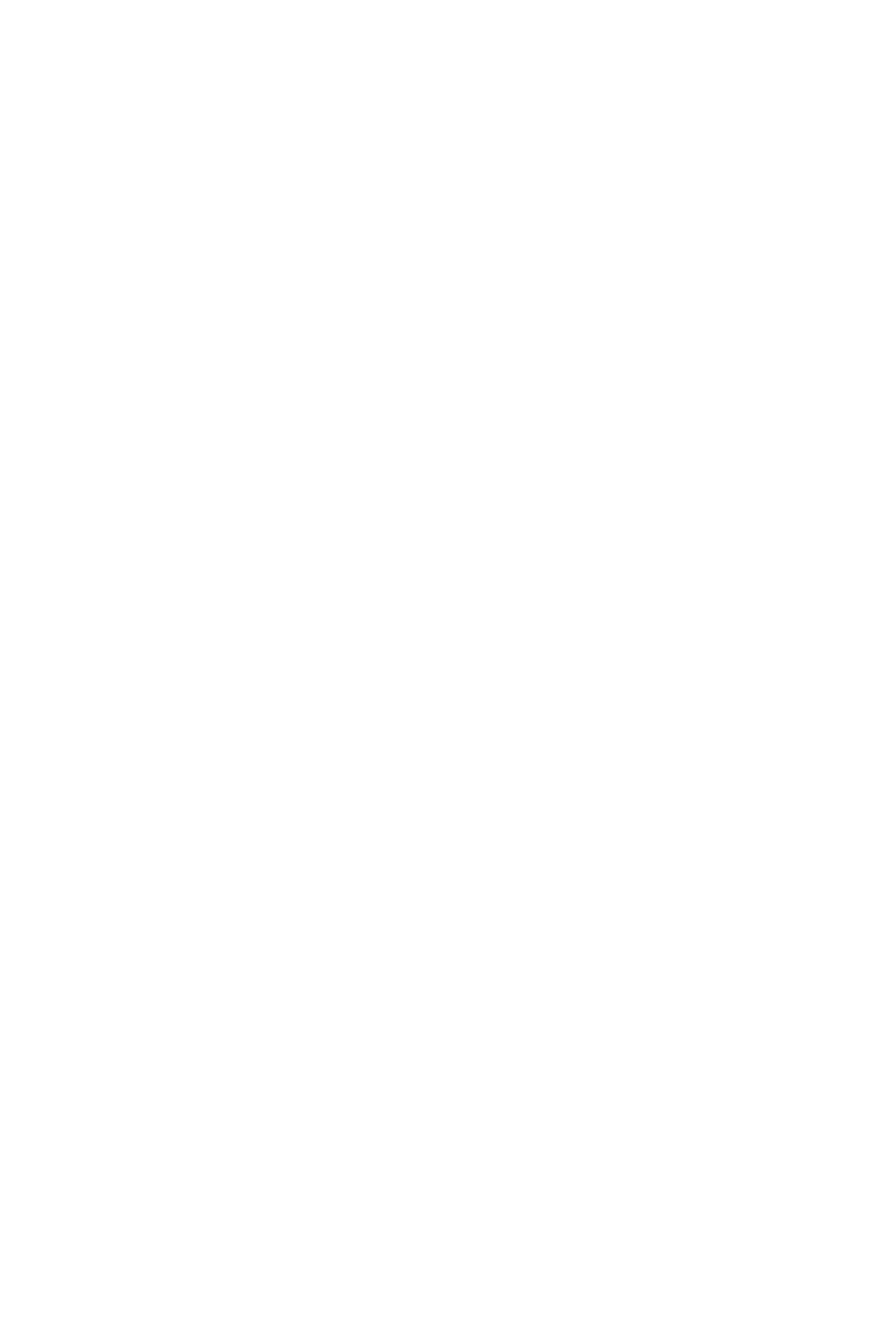
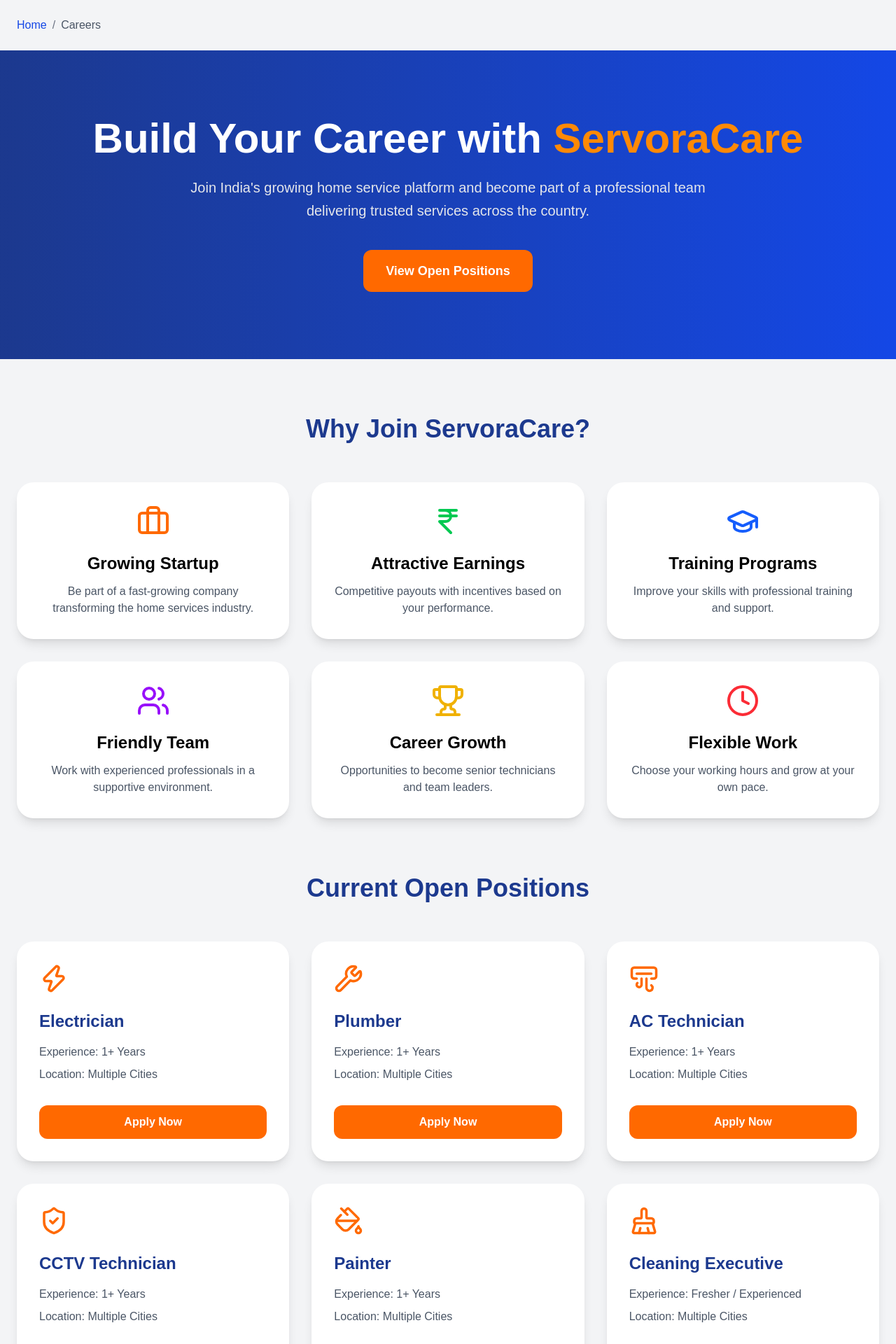
Before and after one commit to Boby-Singh/servoracare, a React (Vite) app: page /careers in a window 1280 px wide. Before the commit this address had no page. Shown: the top 1920 px of the page at 70% size. Before the commit the page ends 800 px from the top, so only its background shows below. Built offline with nearby package versions, Linux system fonts and the light colour scheme.

Commit message:
Added careers page and updated navbar navigation

```diff
--- a/src/App.jsx
+++ b/src/App.jsx
@@ -5,6 +5,7 @@ import About from "./pages/About"
 import Contact from "./pages/Contact"
 import Booking from "./pages/Booking"
 import ServicesPage from "./pages/ServicesPage"
+import Careers from "./pages/Careers";
 import Admin from "./pages/Admin"
 import Login from "./pages/Login"
 import ProtectedRoute from "./components/ProtectedRoute"
@@ -31,6 +32,11 @@ function App() {
         <Route
           path="/contact"
           element={<Contact />}
+        />
+
+        <Route
+        path="/careers"
+        element={<Careers />}
         />
 
         <Route
--- a/src/components/Navbar.jsx
+++ b/src/components/Navbar.jsx
@@ -81,6 +81,12 @@ function Navbar() {
           <Link to="/services">
             <li className="hover:text-orange-400 transition">
               Services
+            </li>
+          </Link>
+
+          <Link to="/careers">
+            <li className="hover:text-orange-400 transition">
+              Careers
             </li>
           </Link>
 
@@ -198,6 +204,15 @@ function Navbar() {
             </Link>
 
             <Link
+              to="/careers"
+              onClick={() => setMenuOpen(false)}
+            >
+              <li className="hover:text-orange-400">
+                Careers
+              </li>
+            </Link>
+
+            <Link
               to="/about"
               onClick={() => setMenuOpen(false)}
             >
--- /dev/null
+++ b/src/pages/Careers.jsx
@@ -0,0 +1,287 @@
+import { Link, useNavigate } from "react-router-dom";
+import {
+  Briefcase,
+  Users,
+  GraduationCap,
+  Trophy,
+  IndianRupee,
+  Clock,
+  Zap,
+  Wrench,
+  AirVent,
+  ShieldCheck,
+  PaintBucket,
+  BrushCleaning,
+} from "lucide-react";
+
+function Careers() {
+  const navigate = useNavigate();
+
+  const jobs = [
+    {
+      title: "Electrician",
+      icon: <Zap size={42} />,
+      experience: "1+ Years",
+      location: "Multiple Cities",
+    },
+    {
+      title: "Plumber",
+      icon: <Wrench size={42} />,
+      experience: "1+ Years",
+      location: "Multiple Cities",
+    },
+    {
+      title: "AC Technician",
+      icon: <AirVent size={42} />,
+      experience: "1+ Years",
+      location: "Multiple Cities",
+    },
+    {
+      title: "CCTV Technician",
+      icon: <ShieldCheck size={42} />,
+      experience: "1+ Years",
+      location: "Multiple Cities",
+    },
+    {
+      title: "Painter",
+      icon: <PaintBucket size={42} />,
+      experience: "1+ Years",
+      location: "Multiple Cities",
+    },
+    {
+      title: "Cleaning Executive",
+      icon: <BrushCleaning size={42} />,
+      experience: "Fresher / Experienced",
+      location: "Multiple Cities",
+    },
+  ];
+
+  return (
+    <div className="bg-gray-100 min-h-screen">
+
+      {/* Breadcrumb */}
+
+      <div className="max-w-7xl mx-auto px-6 py-6">
+
+        <Link
+          to="/"
+          className="text-blue-700 hover:text-orange-500 font-medium"
+        >
+          Home
+        </Link>
+
+        <span className="mx-2 text-gray-500">/</span>
+
+        <span className="text-gray-600">
+          Careers
+        </span>
+
+      </div>
+
+      {/* Hero */}
+
+      <section className="bg-gradient-to-r from-blue-900 to-blue-700 text-white py-24">
+
+        <div className="max-w-7xl mx-auto px-6 text-center">
+
+          <h1 className="text-6xl font-bold mb-6">
+            Build Your Career with
+            <span className="text-orange-400">
+              {" "}ServoraCare
+            </span>
+          </h1>
+
+          <p className="text-xl text-gray-200 max-w-3xl mx-auto leading-relaxed">
+
+            Join India's growing home service platform and become part of a
+            professional team delivering trusted services across the country.
+
+          </p>
+
+          <button
+            onClick={() =>
+              document
+                .getElementById("jobs")
+                .scrollIntoView({ behavior: "smooth" })
+            }
+            className="mt-10 bg-orange-500 hover:bg-orange-600 px-8 py-4 rounded-xl text-lg font-semibold transition"
+          >
+            View Open Positions
+          </button>
+
+        </div>
+
+      </section>
+
+      {/* Why Join */}
+
+      <section className="max-w-7xl mx-auto py-20 px-6">
+
+        <h2 className="text-4xl font-bold text-center text-blue-900 mb-14">
+          Why Join ServoraCare?
+        </h2>
+
+        <div className="grid md:grid-cols-3 gap-8">
+
+          <div className="bg-white rounded-3xl shadow-lg p-8 text-center">
+
+            <Briefcase
+              className="mx-auto text-orange-500 mb-5"
+              size={48}
+            />
+
+            <h3 className="text-2xl font-bold mb-3">
+              Growing Startup
+            </h3>
+
+            <p className="text-gray-600">
+              Be part of a fast-growing company transforming the home services industry.
+            </p>
+
+          </div>
+
+          <div className="bg-white rounded-3xl shadow-lg p-8 text-center">
+
+            <IndianRupee
+              className="mx-auto text-green-500 mb-5"
+              size={48}
+            />
+
+            <h3 className="text-2xl font-bold mb-3">
+              Attractive Earnings
+            </h3>
+
+            <p className="text-gray-600">
+              Competitive payouts with incentives based on your performance.
+            </p>
+
+          </div>
+
+          <div className="bg-white rounded-3xl shadow-lg p-8 text-center">
+
+            <GraduationCap
+              className="mx-auto text-blue-600 mb-5"
+              size={48}
+            />
+
+            <h3 className="text-2xl font-bold mb-3">
+              Training Programs
+            </h3>
+
+            <p className="text-gray-600">
+              Improve your skills with professional training and support.
+            </p>
+
+          </div>
+
+          <div className="bg-white rounded-3xl shadow-lg p-8 text-center">
+
+            <Users
+              className="mx-auto text-purple-600 mb-5"
+              size={48}
+            />
+
+            <h3 className="text-2xl font-bold mb-3">
+              Friendly Team
+            </h3>
+
+            <p className="text-gray-600">
+              Work with experienced professionals in a supportive environment.
+            </p>
+
+          </div>
+
+          <div className="bg-white rounded-3xl shadow-lg p-8 text-center">
+
+            <Trophy
+              className="mx-auto text-yellow-500 mb-5"
+              size={48}
+            />
+
+            <h3 className="text-2xl font-bold mb-3">
+              Career Growth
+            </h3>
+
+            <p className="text-gray-600">
+              Opportunities to become senior technicians and team leaders.
+            </p>
+
+          </div>
+
+          <div className="bg-white rounded-3xl shadow-lg p-8 text-center">
+
+            <Clock
+              className="mx-auto text-red-500 mb-5"
+              size={48}
+            />
+
+            <h3 className="text-2xl font-bold mb-3">
+              Flexible Work
+            </h3>
+
+            <p className="text-gray-600">
+              Choose your working hours and grow at your own pace.
+            </p>
+
+          </div>
+
+        </div>
+
+      </section>
+
+      {/* Open Positions */}
+
+      <section
+        id="jobs"
+        className="max-w-7xl mx-auto pb-24 px-6"
+      >
+
+        <h2 className="text-4xl font-bold text-center text-blue-900 mb-14">
+          Current Open Positions
+        </h2>
+
+        <div className="grid md:grid-cols-2 lg:grid-cols-3 gap-8">
+
+          {jobs.map((job, index) => (
+
+            <div
+              key={index}
+              className="bg-white rounded-3xl shadow-lg p-8 hover:-translate-y-2 hover:shadow-2xl transition"
+            >
+
+              <div className="text-orange-500 mb-6">
+                {job.icon}
+              </div>
+
+              <h3 className="text-2xl font-bold text-blue-900 mb-4">
+                {job.title}
+              </h3>
+
+              <p className="text-gray-600 mb-2">
+                Experience: {job.experience}
+              </p>
+
+              <p className="text-gray-600 mb-8">
+                Location: {job.location}
+              </p>
+
+              <button
+                onClick={() => navigate("/apply-job")}
+                className="w-full bg-orange-500 hover:bg-orange-600 text-white py-3 rounded-xl font-semibold transition"
+              >
+                Apply Now
+              </button>
+
+            </div>
+
+          ))}
+
+        </div>
+
+      </section>
+
+    </div>
+  );
+}
+
+export default Careers;
```
